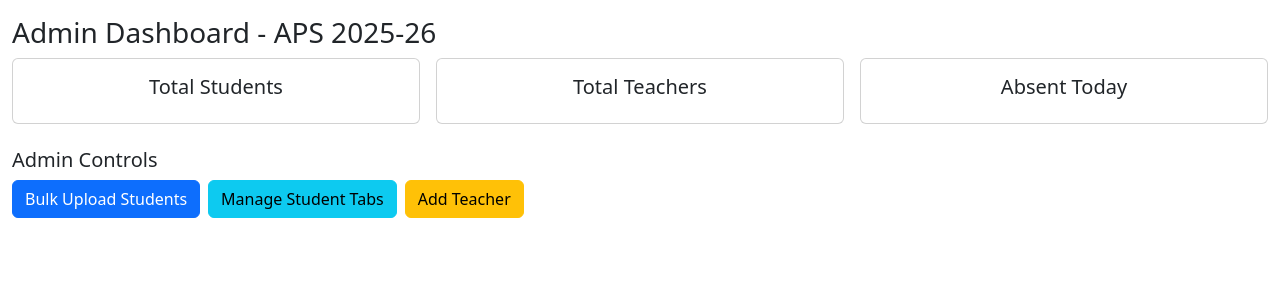
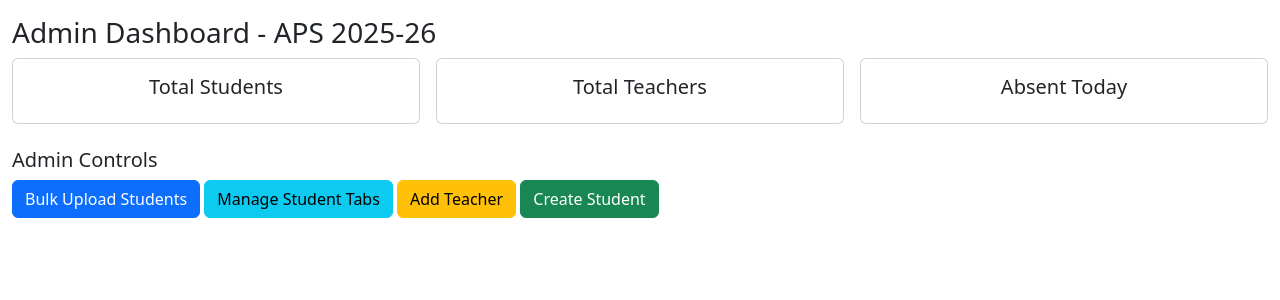
Before and after one commit to sidduchinmay/school_erp, a Flask app: page /admin in a window 1280 px wide. Shown: the part 104-404 px from the top of the page. Run offline with Flask 3, Linux system fonts and the light colour scheme; a user stored in the database is signed in.

Commit message:
fix models + reset db

```diff
--- a/templates/admin_dashboard.html
+++ b/templates/admin_dashboard.html
@@ -30,9 +30,10 @@
 </div>
 
 <h5>Admin Controls</h5>
-<div class="d-flex flex-wrap gap-2">
-  <a href="{{url_for('bulk_upload')}}" class="btn btn-primary">Bulk Upload Students</a>
-  <a href="{{url_for('admin_students_list')}}" class="btn btn-info">Manage Student Tabs</a>
-  <a href="{{url_for('add_teacher')}}" class="btn btn-warning">Add Teacher</a>
+<div class="Admin Controls">
+    <a href="{{ url_for('bulk_upload') }}" class="btn btn-primary">Bulk Upload Students</a>
+    <a href="{{ url_for('admin_student_page_control') }}" class="btn btn-info">Manage Student Tabs</a>
+    <a href="{{ url_for('add_teacher') }}" class="btn btn-warning">Add Teacher</a>
+    <a href="{{ url_for('create_student') }}" class="btn btn-success">Create Student</a>
 </div>
 {% endblock %}
```
Also changed, not shown: templates/create_student.html (added, +9 -0 lines), instance/aps_erp.db.
